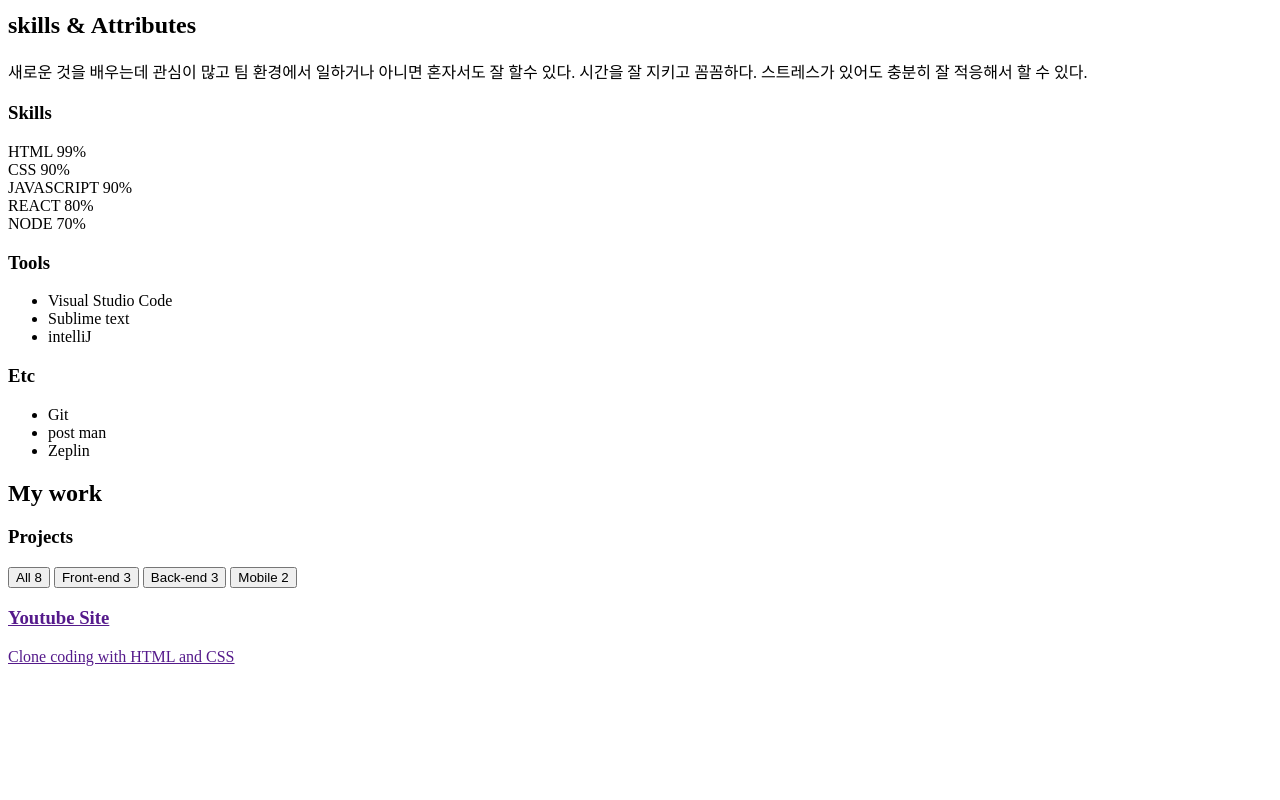
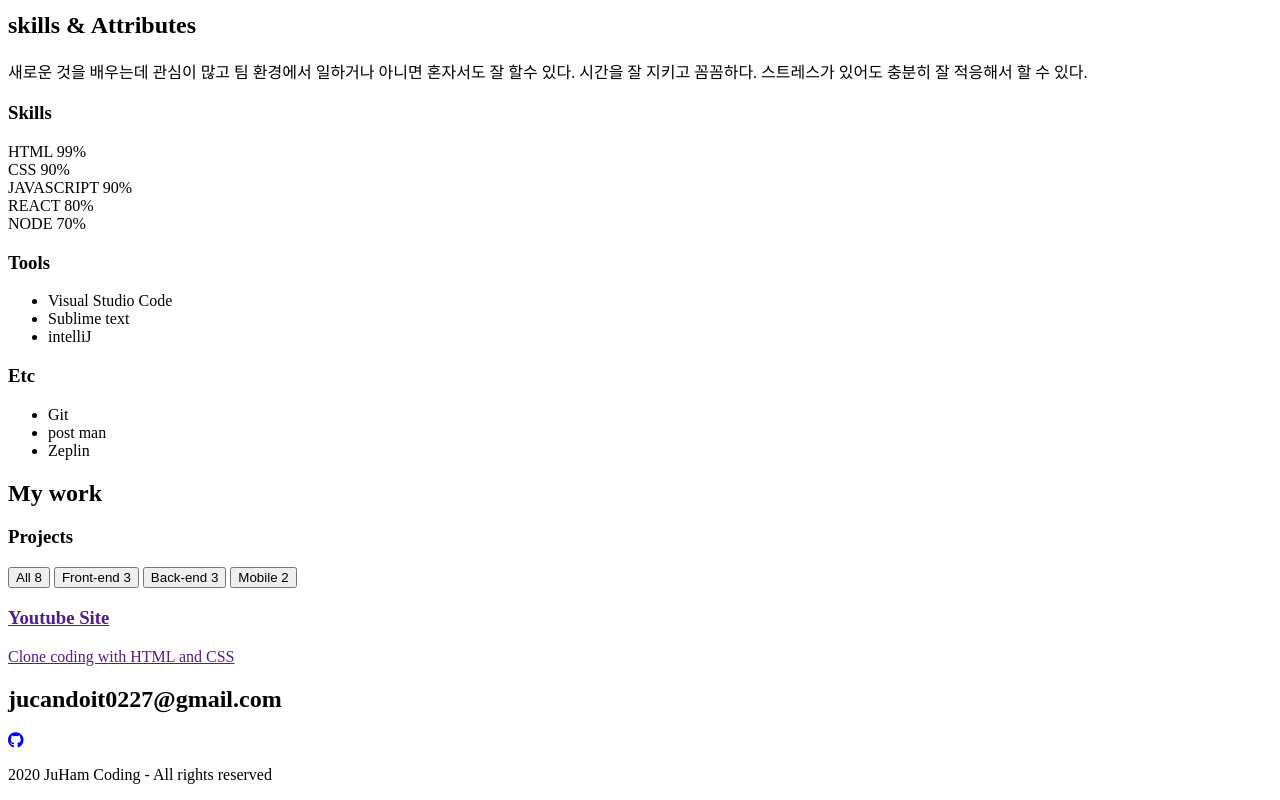
Before and after one commit to juhyunham/portfolioJuham, a plain HTML site: page index.html in a window 1280 px wide. Shown: the part 3505-4305 px from the top of the page. Before the commit the page ends 4179 px from the top, so only its background shows below. Drawn offline with Linux system fonts and the light colour scheme.

Commit message:
HTML: contact

```diff
--- a/index.html
+++ b/index.html
@@ -187,7 +187,14 @@
     </section>
     <!-- contact -->
     <section id="contact">
-
+        <h1 class="contact__title"></h1>
+        <h2 class="contact__email">jucandoit0227@gmail.com</h2>
+        <div class="contact__links">
+            <a href="/" target="_blank">
+                <i class="fab fa-github"></i>
+            </a>
+        </div>
+        <p class="contact__right">2020 JuHam Coding - All rights reserved</p>
     </section>
 </body>
 </html>
```
